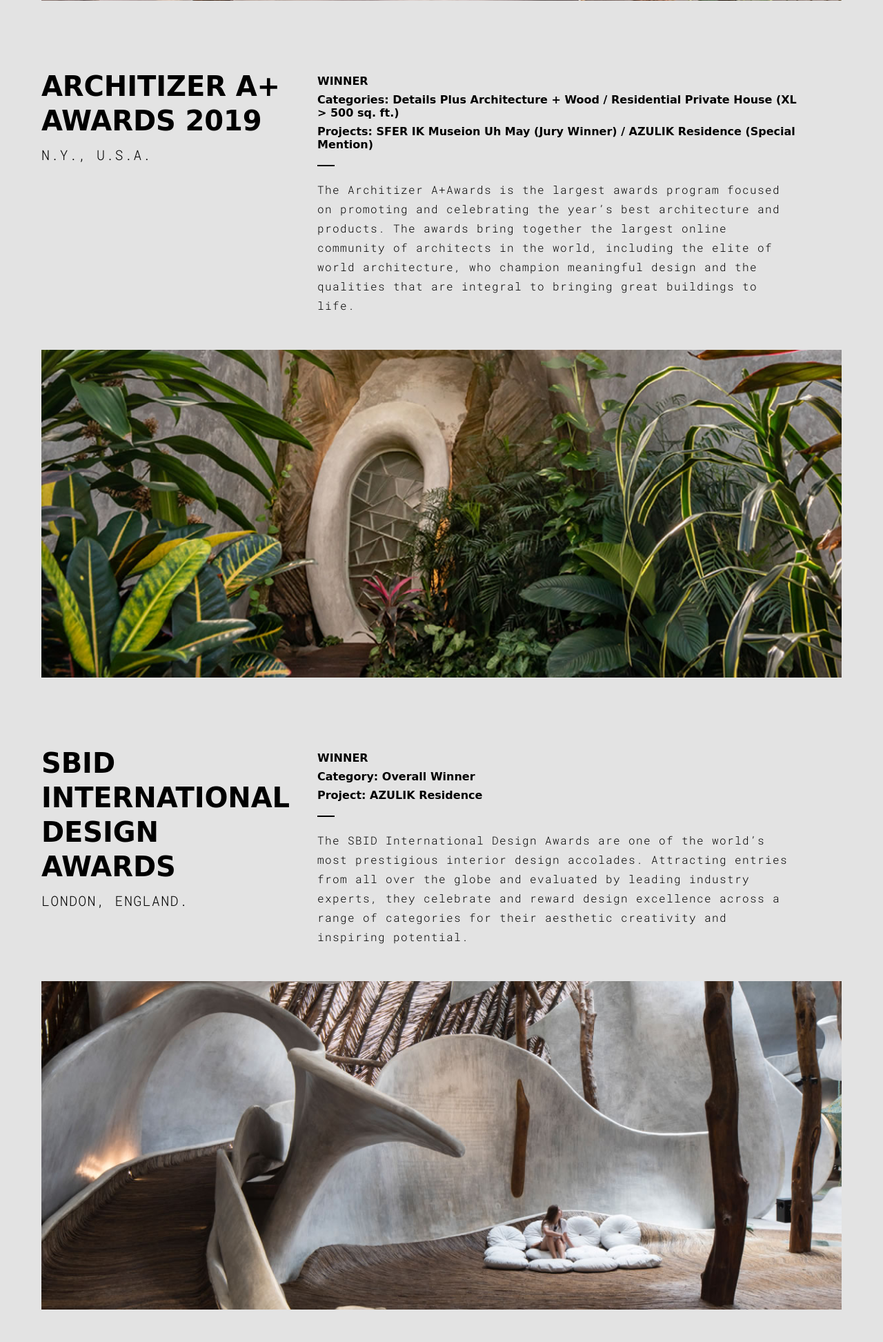
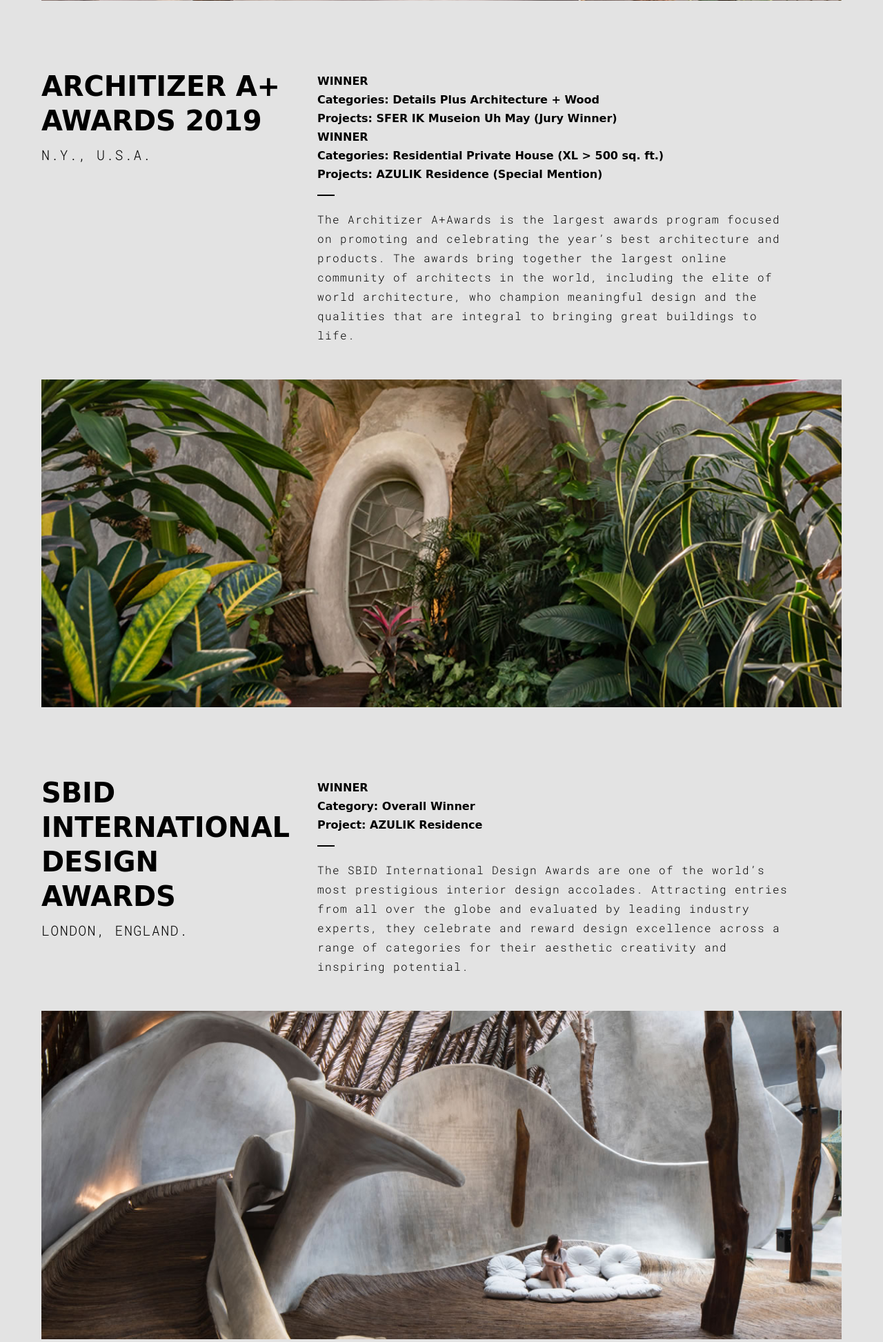
Before and after one commit to gabofc/roth-architecture, a PHP site: page /awards in a window 1280 px wide. Shown: the part 1151-3096 px from the top of the page at 69% size. Run offline with PHP 8.4, Linux system fonts and the light colour scheme; some libraries are stand-ins or nearby versions; some web fonts are replaced.

Commit message:
Contact fixes and Awards update

```diff
--- a/awards.php
+++ b/awards.php
@@ -31,8 +31,11 @@
 				</div>
 				<div class="descripcion">
 						<b class="scrollAnimation">WINNER</b>
-						<b class="scrollAnimation">Categories: Details Plus Architecture + Wood / Residential Private House (XL > 500 sq. ft.) </b>
-						<b class="scrollAnimation">Projects: SFER IK Museion Uh May (Jury Winner) / AZULIK Residence (Special Mention)</b>
+						<b class="scrollAnimation">Categories: Details Plus Architecture + Wood</b>
+						<b class="scrollAnimation">Projects: SFER IK Museion Uh May (Jury Winner)</b>
+								<b class="scrollAnimation">WINNER</b>
+						<b class="scrollAnimation">Categories: Residential Private House (XL > 500 sq. ft.) </b>
+						<b class="scrollAnimation">Projects: AZULIK Residence (Special Mention)</b>
 					<span class="scrollAnimation"></span>
 					<p class="scrollAnimation">The Architizer A+Awards is the largest awards program focused on promoting and celebrating the year’s best architecture and products. The awards bring together the largest online community of architects in the world, including the elite of world architecture, who champion meaningful design and the qualities that are integral to bringing great buildings to life.</p>
 				</div>
@@ -92,8 +95,11 @@
 				</div>
 				<div class="descripcion">
 					<b class="scrollAnimation">WINNER</b>
-					<b class="scrollAnimation">Categories: House of the Year / Emerging Designer of the Year </b>
-					<b class="scrollAnimation">Projects: AZULIK Residence / Roth Architecture </b>
+					<b class="scrollAnimation">Categories: House of the Year</b>
+					<b class="scrollAnimation">Projects: AZULIK Residence</b>
+						<b class="scrollAnimation">WINNER</b>
+						<b class="scrollAnimation">Categories: Emerging Designer of the Year</b>
+						<b class="scrollAnimation">Projects: Roth Architecture </b>
 					<span class="scrollAnimation"></span>
 					<p class="scrollAnimation">Established in 1997 and headquartered in Amsterdam, Frame is a global platform for all professional members and stakeholders in the interior-design industry. The Frame Awards honor outstanding architectural and design work around the world, always exploring what's next in spatial design, innovation, and creativity.</p>
 				</div>
@@ -127,5 +133,30 @@
 		</div>
 	</div>
 
+	<div class="awardItem">
+		<div class="contenido">
+			<div class="titulos">
+				<h3 class="scrollAnimation">BUILD ARCHITECTURE AWARDS 2020 </h3>
+				<h4 class="scrollAnimation">Staffordshire, England.</h4>
+			</div>
+			<div class="descripcion">
+				<b class="scrollAnimation">WINNER</b>
+				<b class="scrollAnimation">Category: Best Artistic Architecture Studio </b>
+				<b class="scrollAnimation">Project: Roth Architecture</b>
+					<b class="scrollAnimation">WINNER</b>
+					<b class="scrollAnimation">Category: Best Completed Innovative Commercial Project </b>
+					<b class="scrollAnimation">Project: ZAK IK</b>
+				<span class="scrollAnimation"></span>
+				<p class="scrollAnimation">BUILD Awards recognize and reward the works conducted by the world’s most innovative, imaginative, and dedicated designers and architects. With an impetus on sustainable and efficient methods being placed on modern projects, the awards acknowledge those companies and individuals who are pioneers in passive design.
+Winner</p>
+			</div>
+		</div>
+		<div class="awardImg scrollAnimation">
+			<img src="images/awards/6.jpg">
+			 <a href="https://www.build-review.com/issues/architecture-awards-2020/48/" target="_blank">Read More</a>
+			<div class="linea"></div>
+		</div>
+	</div>
+
 </div>
 <?php include 'footer.php'; ?>
--- a/contact.php
+++ b/contact.php
@@ -11,7 +11,7 @@
 			<div class="mitad">
 				<div class="campo">
 					<label for="phone">Phone</label>
-					<input type="text" id="code" placeholder="+" class="obligatorio"><input type="text" id="phone" name="phone" class="obligatorio telefono" padre="contactoForm">
+					<input type="text" id="code" placeholder="+" class="obligatorio" maxlength="3"><input type="text" id="phone" name="phone" class="obligatorio telefono" padre="contactoForm">
 				</div>
 				<div class="campo">
 					<label for="company">Company</label>
--- a/header.php
+++ b/header.php
@@ -56,7 +56,7 @@
 						<option value="AKT">-09:00 - Most of the state of Alaska</option>
 						<option value="PT">-08:00 - Pacific Time zone</option>
 						<option value="MT">-07:00 - Mountain Time zone</option>
-						<option value="CT">-06:00 - Central Time zone</option>
+						<option value="CT" selected>-06:00 - Central Time zone</option>
 						<option value="ET">-05:00 - Eastern Time zone</option>
 						<option value="AST">-04:00 - The U.S. Virgin Islands</option>
 						<option value="ChT">+10:00 - Guam and the Northern Islands</option>
@@ -92,7 +92,7 @@
 				<div class="mitad">
 					<div class="campo">
 						<label for="phoneAgenda">Phone</label>
-						<input type="text" id="codeAgenda" placeholder="+" class="obligatorio"><input type="text" id="phoneAgenda" class="obligatorio telefono" padre="agendaForm">
+						<input type="text" id="codeAgenda" placeholder="+" maxlength="3" class="obligatorio"><input type="text" id="phoneAgenda" class="obligatorio telefono" padre="agendaForm">
 					</div>
 					<div class="campo">
 						<label for="companyAgenda">Company</label>
```
